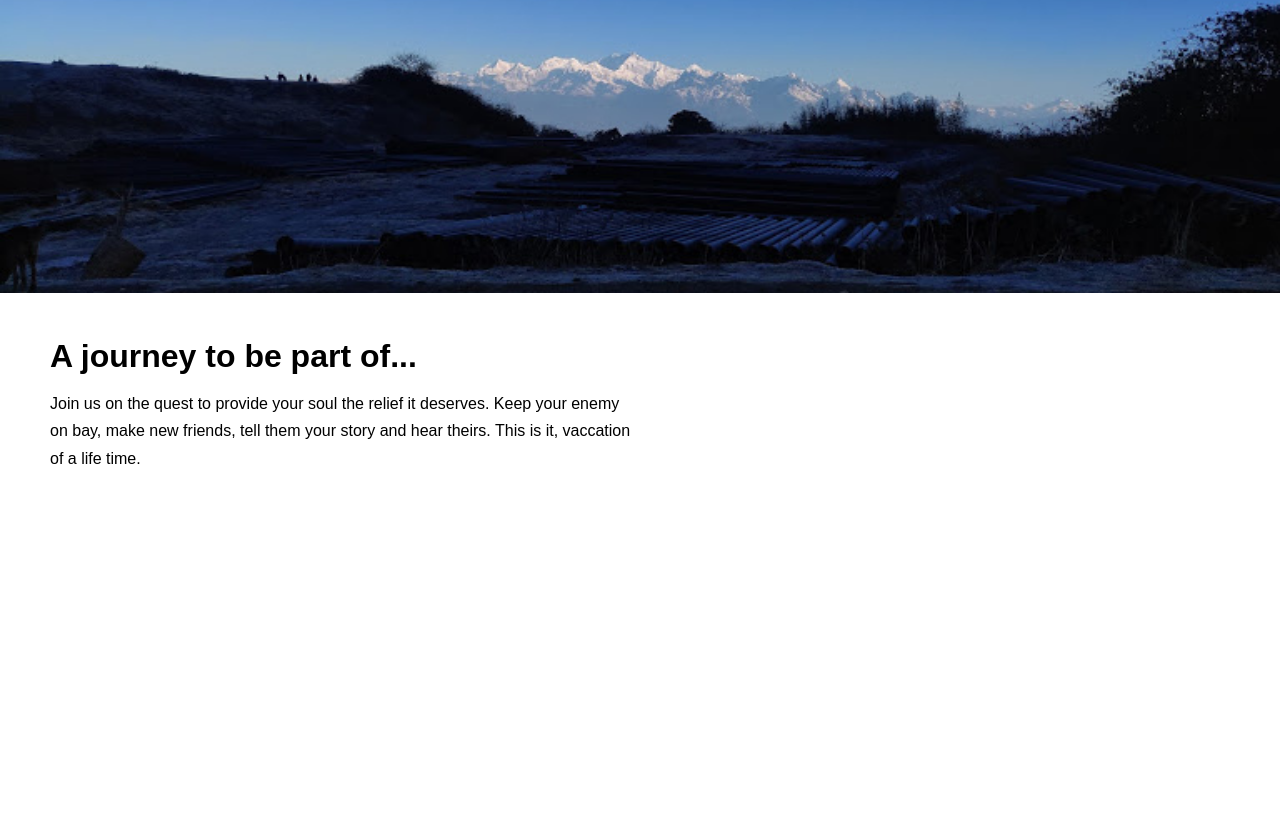
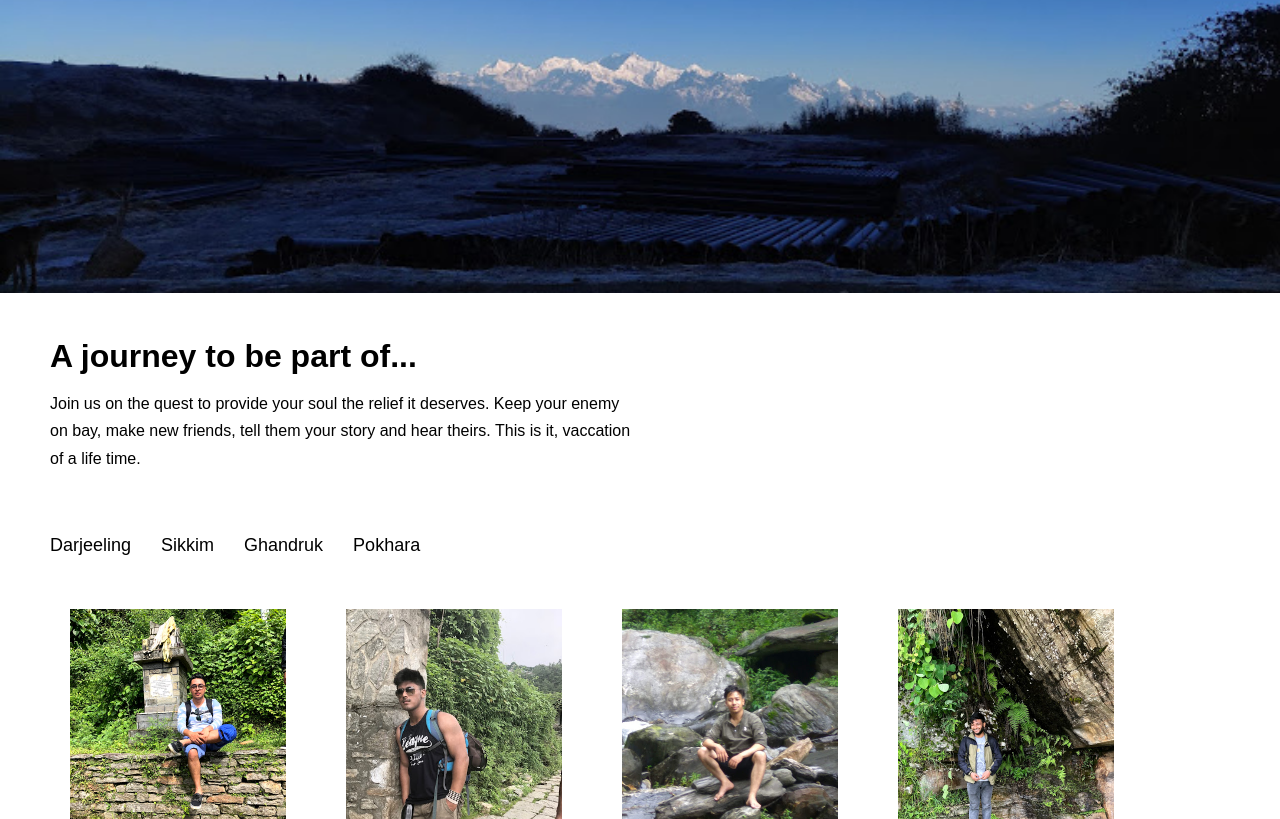
Before and after one commit to Sandip-Z/tour, a plain HTML site: page index.html in a window 1280 px wide. Shown: the part 347-1166 px from the top of the page. Before the commit the page ends 869 px from the top, so only its background shows below. Drawn offline with Linux system fonts and the light colour scheme.

Commit message:
[html] gallery section

```diff
--- a/index.html
+++ b/index.html
@@ -43,5 +43,27 @@
         theirs. This is it, vaccation of a life time.
       </p>
     </div>
+    <div id="gallery" class="container">
+      <ul>
+        <li>Darjeeling</li>
+        <li>Sikkim</li>
+        <li>Ghandruk</li>
+        <li>Pokhara</li>
+      </ul>
+      <div class="row">
+        <div class="col-3">
+          <img src="images/ishan-single2.jpg" />
+        </div>
+        <div class="col-3">
+          <img src="images/aayush-single.jpg" />
+        </div>
+        <div class="col-3">
+          <img src="images/sagar-single.jpg" />
+        </div>
+        <div class="col-3">
+          <img src="images/deep-single.jpg" />
+        </div>
+      </div>
+    </div>
   </body>
 </html>
--- a/style.css
+++ b/style.css
@@ -38,6 +38,10 @@ nav ul li {
   border: 0px;
 }
 
+.container {
+  padding: 10px 35px;
+}
+
 header {
   background-image: url("./images/header.jpg");
   background-position: bottom;
@@ -67,3 +71,45 @@ header {
   padding-top: 20px;
   max-width: 50%;
 }
+
+#gallery {
+}
+
+#gallery ul {
+  display: flex;
+  padding-bottom: 50px;
+}
+
+#gallery ul li {
+  list-style: none;
+  padding: 0px 15px;
+  font-size: 18px;
+  font-weight: lighter;
+}
+
+#gallery img {
+  /* width: 350px; */
+  width: 100%;
+  height: auto;
+}
+
+.row {
+  max-width: 1140px;
+  margin: 0 auto;
+}
+
+.row:not(:last-child) {
+  margin-bottom: 80px;
+}
+
+.row .col-3 {
+  width: calc((100% - 60px) / 5);
+  float: left;
+  background-color: orangered;
+}
+
+.row .col-3:not(:last-child) {
+  margin-right: 60px;
+}
+
+/* vertical : 8 hori : 6*/
```
Also changed, not shown: images/aayush-single.jpg (added), images/breakfast.jpeg (added), images/deep-single.jpg (added), images/donkeys.jpg (added), images/gang.jpg (added), images/ishan-single.jpg (added), images/ishan-single2.jpg (added), images/rainbow.jpg (added), images/sagar-single.jpg (added).
